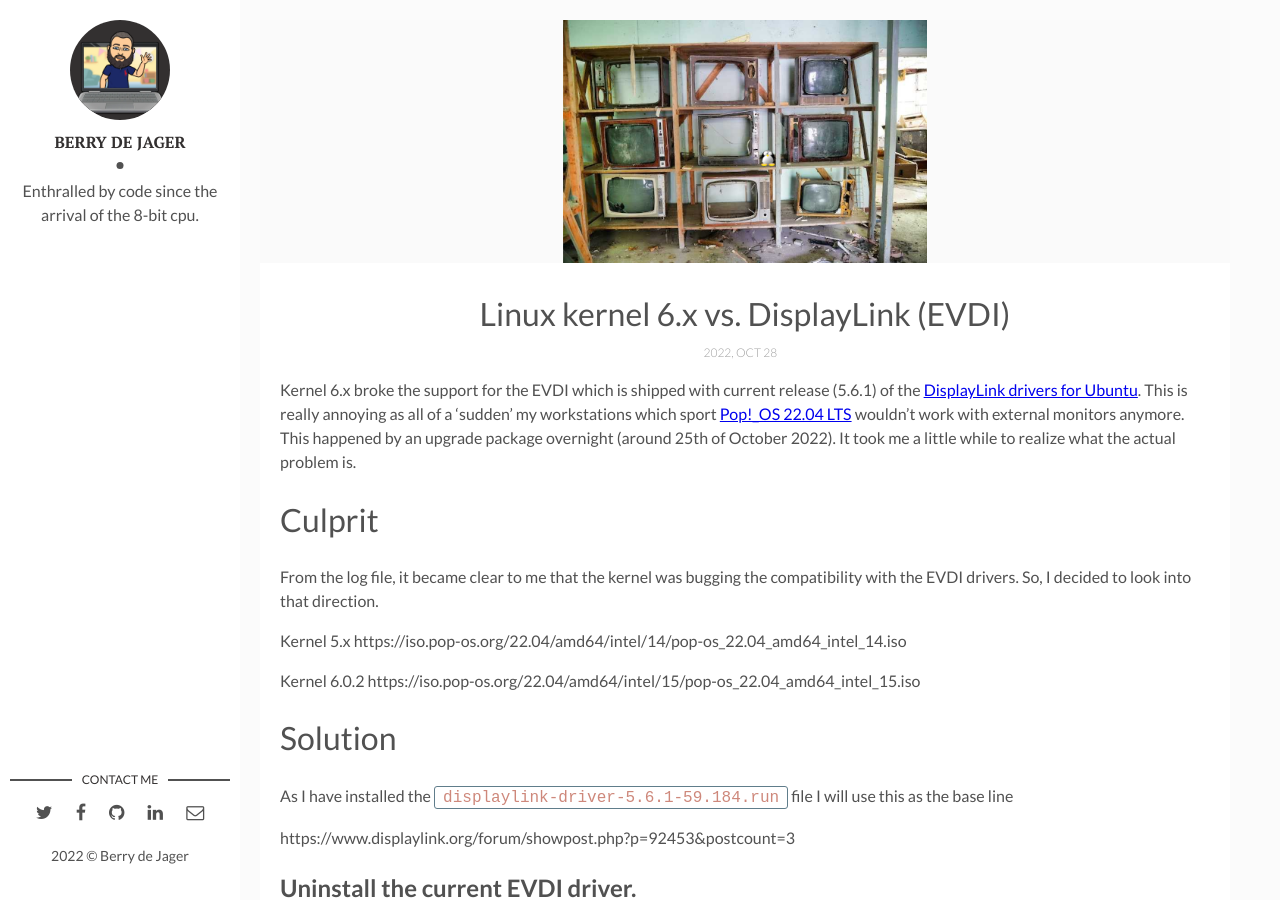
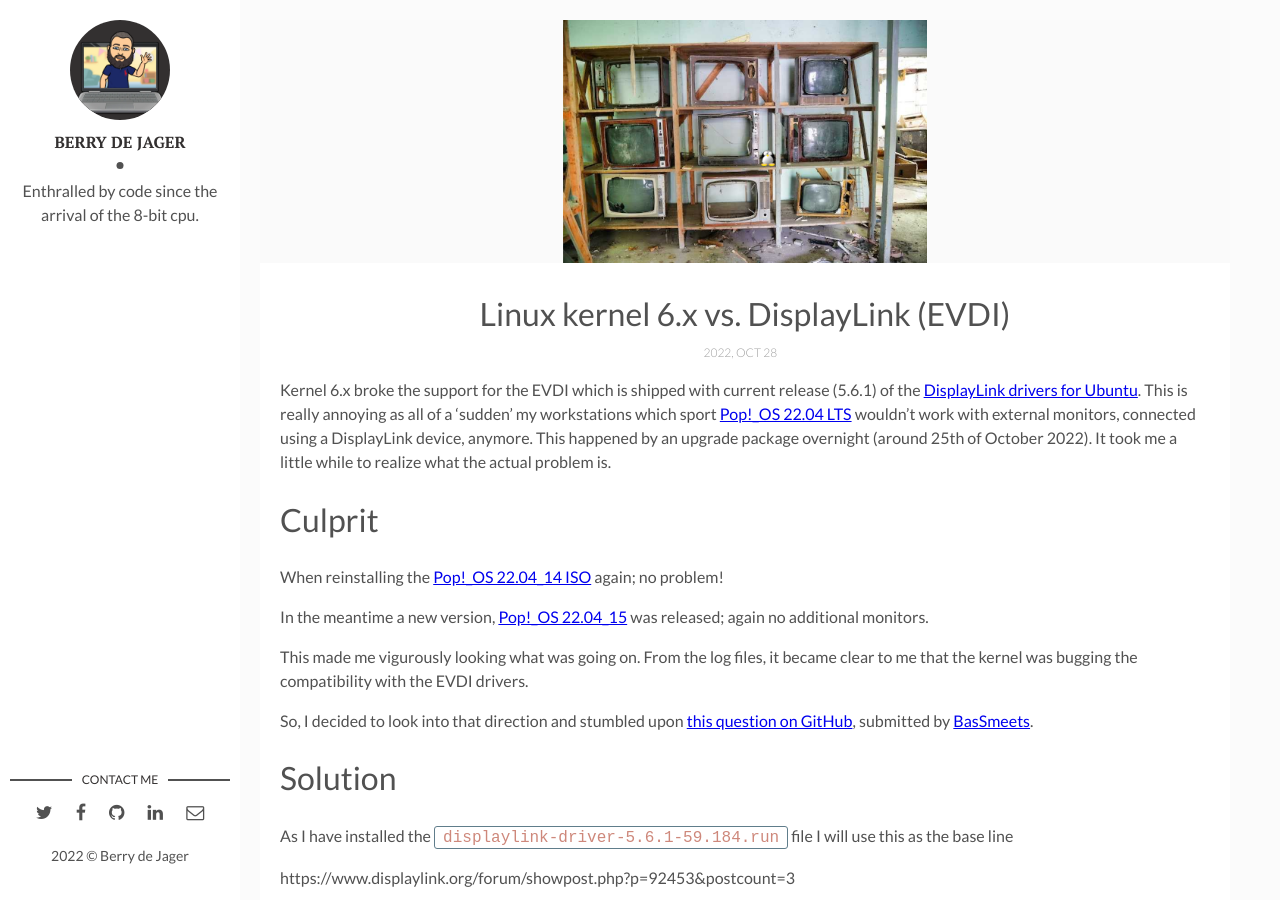
Before and after one commit to berrydejager/code, a Jekyll site: the page built from _posts/2022-10-28-Linux-kernel-evdi.markdown, in a window 1280 px wide and 900 px high. Built offline with Jekyll 4.4.1, drawn with Linux system fonts in a browser that asks for light colours.

Commit message:
Update 2022-10-28-Linux-kernel-evdi.markdown

```diff
--- a/_posts/2022-10-28-Linux-kernel-evdi.markdown
+++ b/_posts/2022-10-28-Linux-kernel-evdi.markdown
@@ -8,17 +8,17 @@ tags: [Linux, PopOS, DisplayLink, Kernel]
 #published: false
 ---
 
-Kernel 6.x broke the support for the EVDI which is shipped with current release (5.6.1) of the [DisplayLink drivers for Ubuntu](https://www.synaptics.com/products/displaylink-graphics/downloads/ubuntu). This is really annoying as all of a 'sudden' my workstations which sport [Pop!_OS 22.04 LTS](https://pop.system76.com/) wouldn't work with external monitors anymore. This happened by an upgrade package overnight (around 25th of October 2022). It took me a little while to realize what the actual problem is.
+Kernel 6.x broke the support for the EVDI which is shipped with current release (5.6.1) of the [DisplayLink drivers for Ubuntu](https://www.synaptics.com/products/displaylink-graphics/downloads/ubuntu). This is really annoying as all of a 'sudden' my workstations which sport [Pop!_OS 22.04 LTS](https://pop.system76.com/) wouldn't work with external monitors, connected using a DisplayLink device, anymore. This happened by an upgrade package overnight (around 25th of October 2022). It took me a little while to realize what the actual problem is.
 
 # Culprit
 
-From the log file, it became clear to me that the kernel was bugging the compatibility with the EVDI drivers. So, I decided to look into that direction.
+When reinstalling the [Pop!_OS 22.04_14 ISO](https://iso.pop-os.org/22.04/amd64/intel/14/pop-os_22.04_amd64_intel_14.iso) again; no problem!
 
-Kernel 5.x
-https://iso.pop-os.org/22.04/amd64/intel/14/pop-os_22.04_amd64_intel_14.iso
+In the meantime a new version, [Pop!_OS 22.04_15](https://iso.pop-os.org/22.04/amd64/intel/15/pop-os_22.04_amd64_intel_15.iso) was released; again no additional monitors.
 
-Kernel 6.0.2
-https://iso.pop-os.org/22.04/amd64/intel/15/pop-os_22.04_amd64_intel_15.iso
+This made me vigurously looking what was going on. From the log files, it became clear to me that the kernel was bugging the compatibility with the EVDI drivers.
+
+So, I decided to look into that direction and stumbled upon [this question on GitHub](https://github.com/DisplayLink/evdi/issues/383), submitted by [BasSmeets](https://github.com/BasSmeets).
 
 # Solution
 
```
